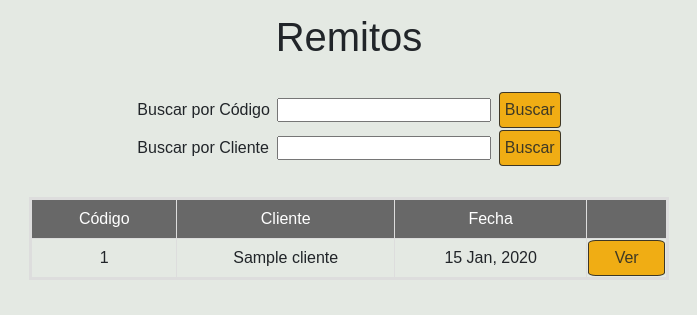
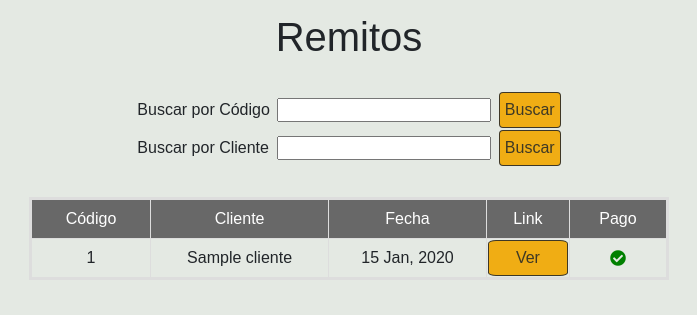
Before and after one commit to MatiasAdrian4/lubricentro_myc, a Django app: page /lubricentro_myc/remitos/ in a window 1280 px wide; the page is wider, and only the part inside the window is pictured. Shown: the part 171-486 px from the top of that part, without its empty margins (291-988 px from the left). Run offline with Django 3.2, Linux system fonts and the light colour scheme; tables that the repository leaves empty hold one stand-in row (values such as "Sample post"); some libraries are stand-ins or nearby versions.

Commit message:
added payment indication in remitos section

```diff
--- a/django_project/lubricentro_myc/templates/encabezado.html
+++ b/django_project/lubricentro_myc/templates/encabezado.html
@@ -8,6 +8,7 @@
         <script src="https://code.jquery.com/jquery-3.4.1.min.js" integrity="sha256-CSXorXvZcTkaix6Yvo6HppcZGetbYMGWSFlBw8HfCJo=" crossorigin="anonymous"></script>
         <link rel="stylesheet" href="https://stackpath.bootstrapcdn.com/bootstrap/4.1.3/css/bootstrap.min.css" integrity="sha384-MCw98/SFnGE8fJT3GXwEOngsV7Zt27NXFoaoApmYm81iuXoPkFOJwJ8ERdknLPMO" crossorigin="anonymous">
         <script src="https://stackpath.bootstrapcdn.com/bootstrap/4.1.3/js/bootstrap.min.js" integrity="sha384-ChfqqxuZUCnJSK3+MXmPNIyE6ZbWh2IMqE241rYiqJxyMiZ6OW/JmZQ5stwEULTy" crossorigin="anonymous"></script>
+        <link rel="stylesheet" href="https://use.fontawesome.com/releases/v5.7.0/css/all.css" integrity="sha384-lZN37f5QGtY3VHgisS14W3ExzMWZxybE1SJSEsQp9S+oqd12jhcu+A56Ebc1zFSJ" crossorigin="anonymous">
 
         <link rel="stylesheet" type="text/css" href="{% static 'css/style.css' %}"/>
         <script src="{% static 'js/arithmetic_operations.js' %}"></script>
--- a/django_project/lubricentro_myc/templates/remitos.html
+++ b/django_project/lubricentro_myc/templates/remitos.html
@@ -1,4 +1,5 @@
 {% load static %}
+{% load custom_tags %}
 {% csrf_token %}
 
 {% include "encabezado.html" %}
@@ -26,7 +27,8 @@
                     <td>Código</td>
                     <td>Cliente</td>
                     <td>Fecha</td>
-                    <td></td>
+                    <td>Link</td>
+                    <td>Pago</td>
                 </thead>
                 {% for obj in object_list %}
                     <tr>
@@ -34,6 +36,12 @@
                         <td>{{ obj.cliente }}</td>
                         <td>{{ obj.fecha | date:"d M, Y"}}</td>
                         <td><button type="button" class="btn btn-default" onClick="abrir_remito({{ obj.codigo }})">Ver</button></td>
+                        {% check_pagado request obj.codigo as pago%}
+                        {% if pago %}
+                            <td><i class="fas fa-check-circle" style="color: green"></i></td>
+                        {% else %}
+                            <td><i class="fas fa-times-circle" style="color: red"></i><td>
+                        {% endif %}
                     </tr>
                 {% endfor %}
             </table>
--- a/django_project/lubricentro_myc/templates/vue_modal/grafico_ventas_modal.html
+++ b/django_project/lubricentro_myc/templates/vue_modal/grafico_ventas_modal.html
@@ -21,6 +21,7 @@
             <td><button type="button" @click="graphic_year()">Ver</button></td>
           </tr>
         </table>
+        <br>
         <div id="graph">
         </div>
       </div>
--- /dev/null
+++ b/django_project/lubricentro_myc/templatetags/custom_tags.py
@@ -0,0 +1,12 @@
+from django import template
+register = template.Library()
+
+from lubricentro_myc.models import ElementoRemito
+
+@register.simple_tag
+def check_pagado(request, remito_id):
+    elem_remitos = ElementoRemito.objects.filter(remito=remito_id, pagado=False)
+    if len(elem_remitos) == 0:
+        return True
+    else:
+        return False
```
